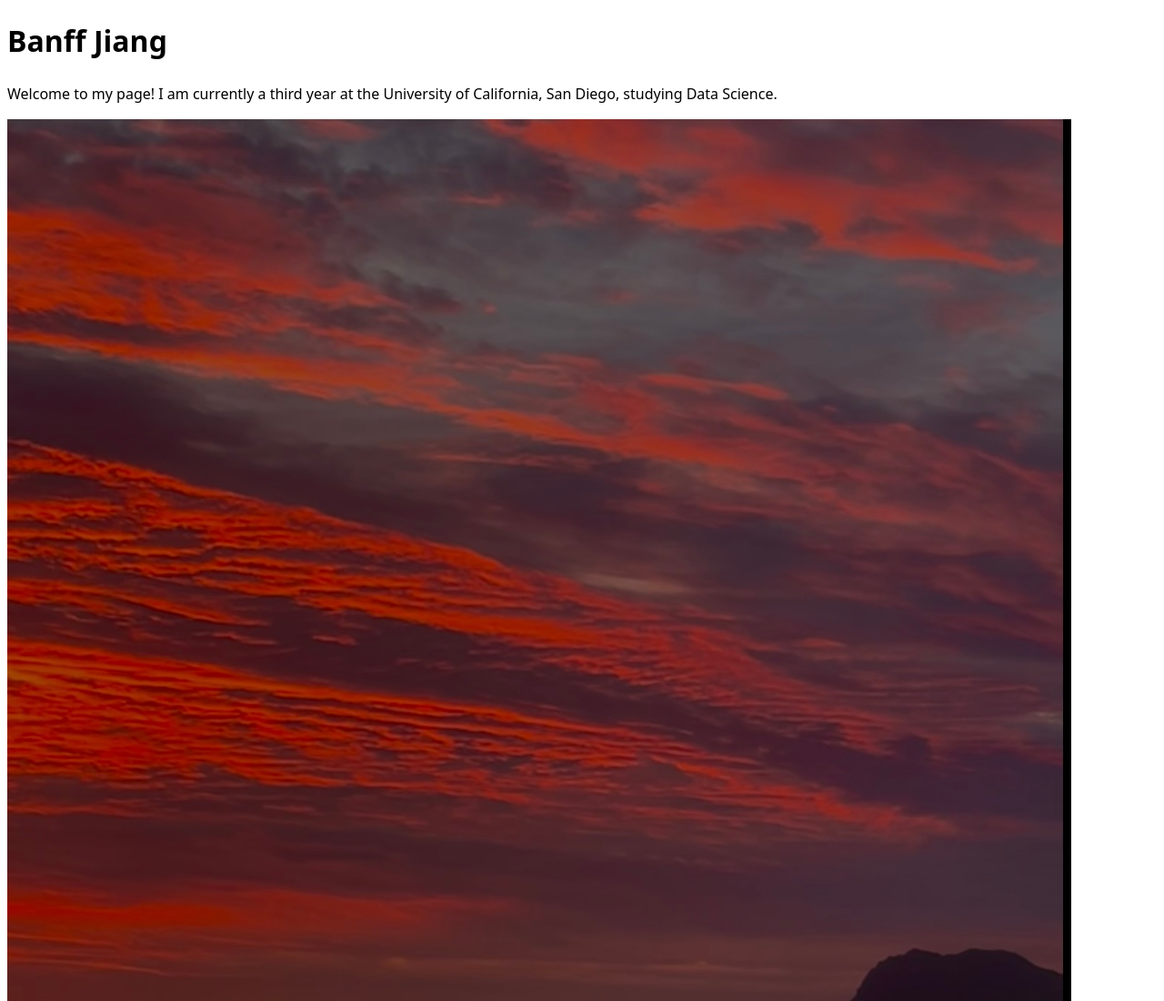
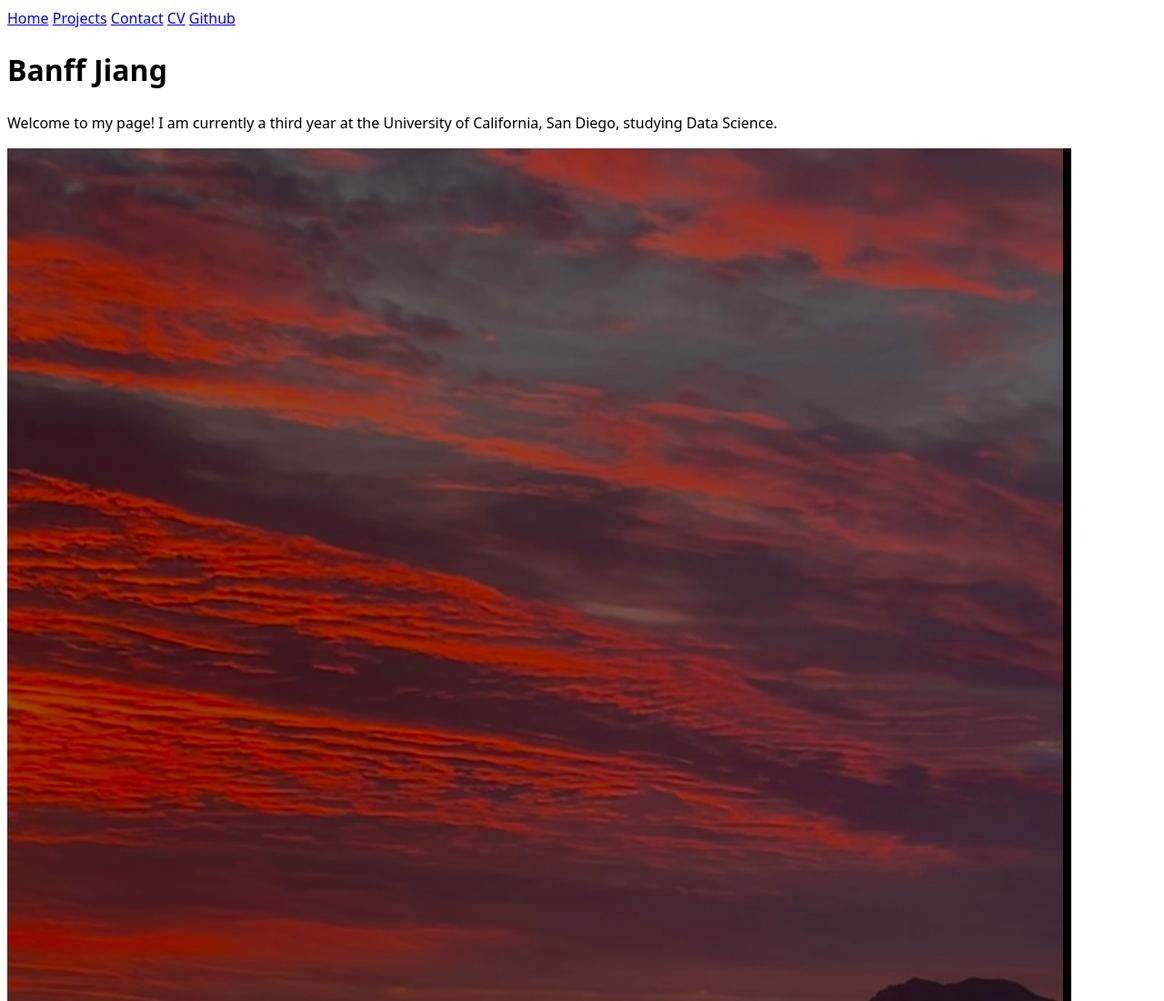
Before and after one commit to banffjiang/portfolio, a plain HTML site: page index.html in a window 1280 px wide. Shown: the top 1100 px of the page at 91% size. Drawn offline with Linux system fonts and the light colour scheme.

Commit message:
added cv nav to all index.html

```diff
--- a/index.html
+++ b/index.html
@@ -8,6 +8,13 @@
     <link rel = "stylesheet" href = "style.css">
 </head>
 <body>
+    <nav>
+        <a href = "index.html"> Home</a>
+        <a href = "../projects/index.html"> Projects</a>
+        <a href = "../contact/index.html">Contact</a>
+        <a href="../cv/index.html">CV</a>
+        <a href = "https://github.com/banffjiang" target = "_blank">Github</a>
+    </nav>
     <h1>Banff Jiang</h1>
     <p>Welcome to my page! I am currently a third year at the University of California, San Diego, studying Data Science.</p>
     <img src = "images/photo.jpeg" alt = "Sunset during trip to Hawaii this summer" />
```
Also changed, not shown: contact/index.html (+1 -0 lines), projects/index.html (+1 -0 lines).
